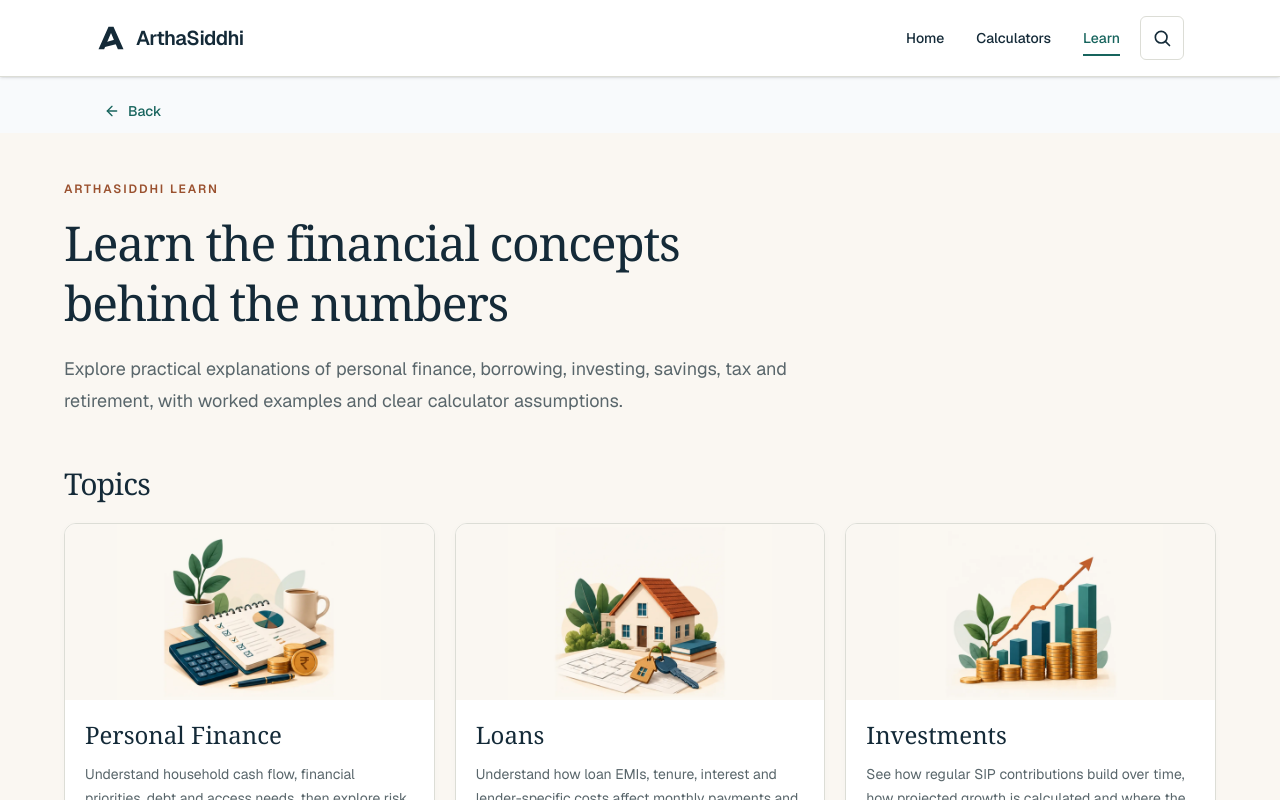
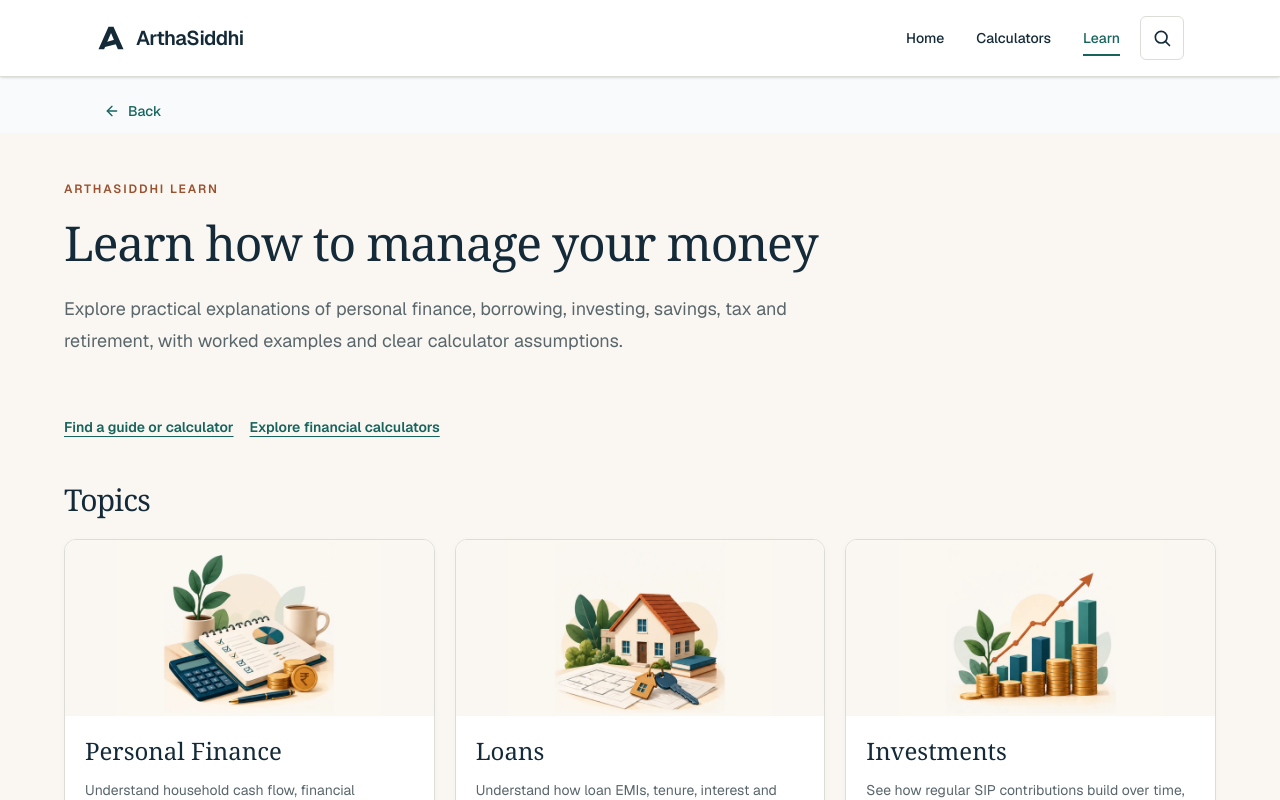
Before and after one commit to applekanna5-bit/arthasiddhi, a Next.js app: page /learn in a window 1280 px wide. Shown: the top 800 px of the page. Built offline with nearby package versions, Linux system fonts and the light colour scheme.

Commit message:
Improve beginner learning discovery and cross-navigation

```diff
--- a/app/learn/page.tsx
+++ b/app/learn/page.tsx
@@ -18,9 +18,10 @@ export default function LearnPage() {
       <div className="mx-auto max-w-6xl">
         <section className="max-w-3xl py-9 sm:py-12">
           <p className="text-xs font-semibold tracking-[0.16em] text-[var(--as-brand-copper)] uppercase">ArthaSiddhi Learn</p>
-          <h1 className="learn-display mt-4 text-4xl leading-tight tracking-tight sm:text-5xl">Learn the financial concepts behind the numbers</h1>
+          <h1 className="learn-display mt-4 text-4xl leading-tight tracking-tight sm:text-5xl">Learn how to manage your money</h1>
           <p className="mt-5 text-lg leading-8 text-[var(--as-text-secondary)]">Explore practical explanations of personal finance, borrowing, investing, savings, tax and retirement, with worked examples and clear calculator assumptions.</p>
         </section>
+        <div className="mb-8 flex flex-wrap gap-4 text-sm font-semibold text-[var(--as-brand-teal)]"><Link href="/search" className="inline-flex min-h-11 items-center underline underline-offset-4">Find a guide or calculator</Link><Link href="/calculators" className="inline-flex min-h-11 items-center underline underline-offset-4">Explore financial calculators</Link></div>
         <section aria-labelledby="categories-heading">
           <h2 id="categories-heading" className="learn-display text-3xl leading-tight tracking-tight">Topics</h2>
           <div className="learn-topic-grid mt-5 grid gap-5 sm:grid-cols-2 lg:grid-cols-3">
```
